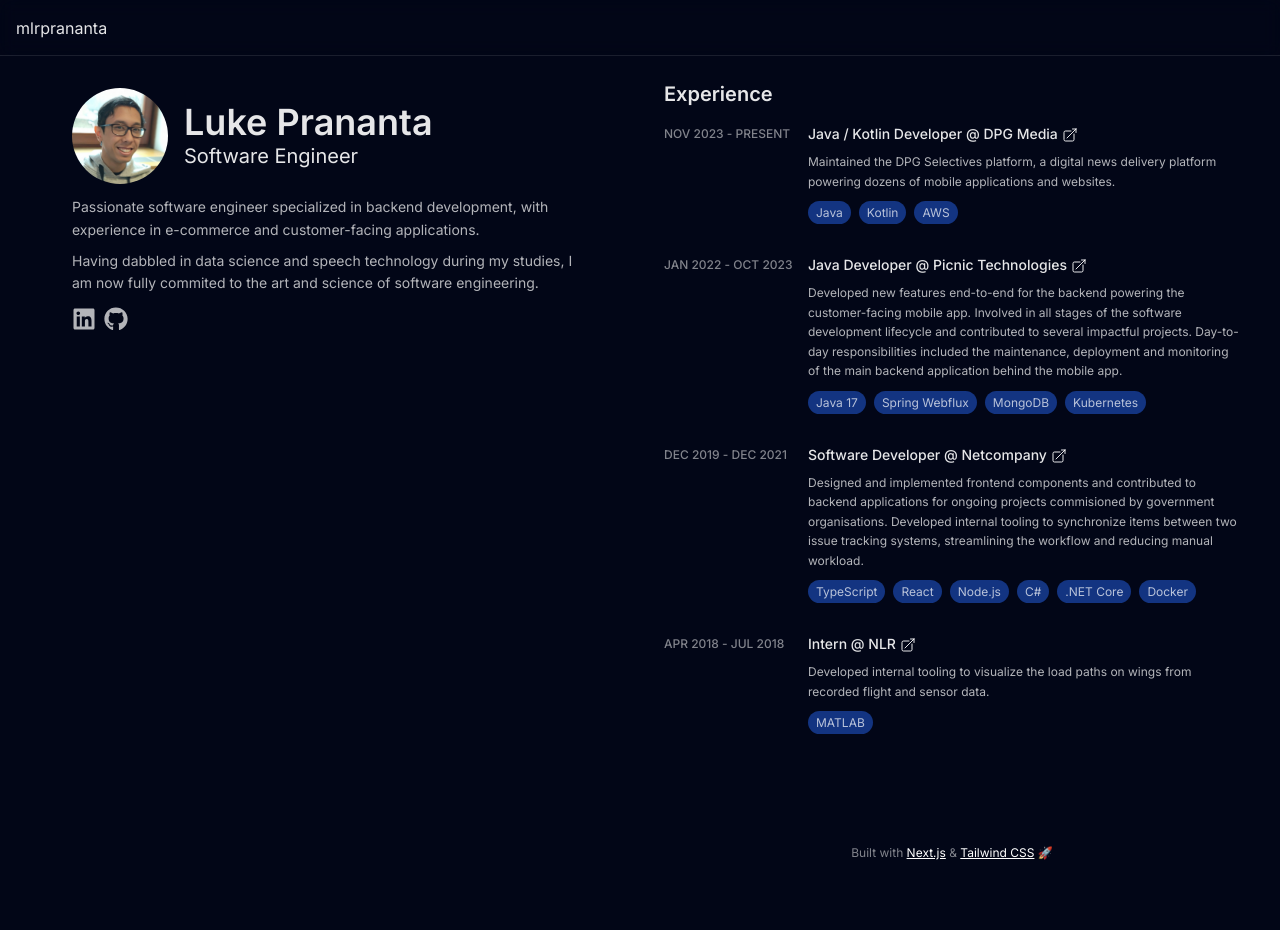
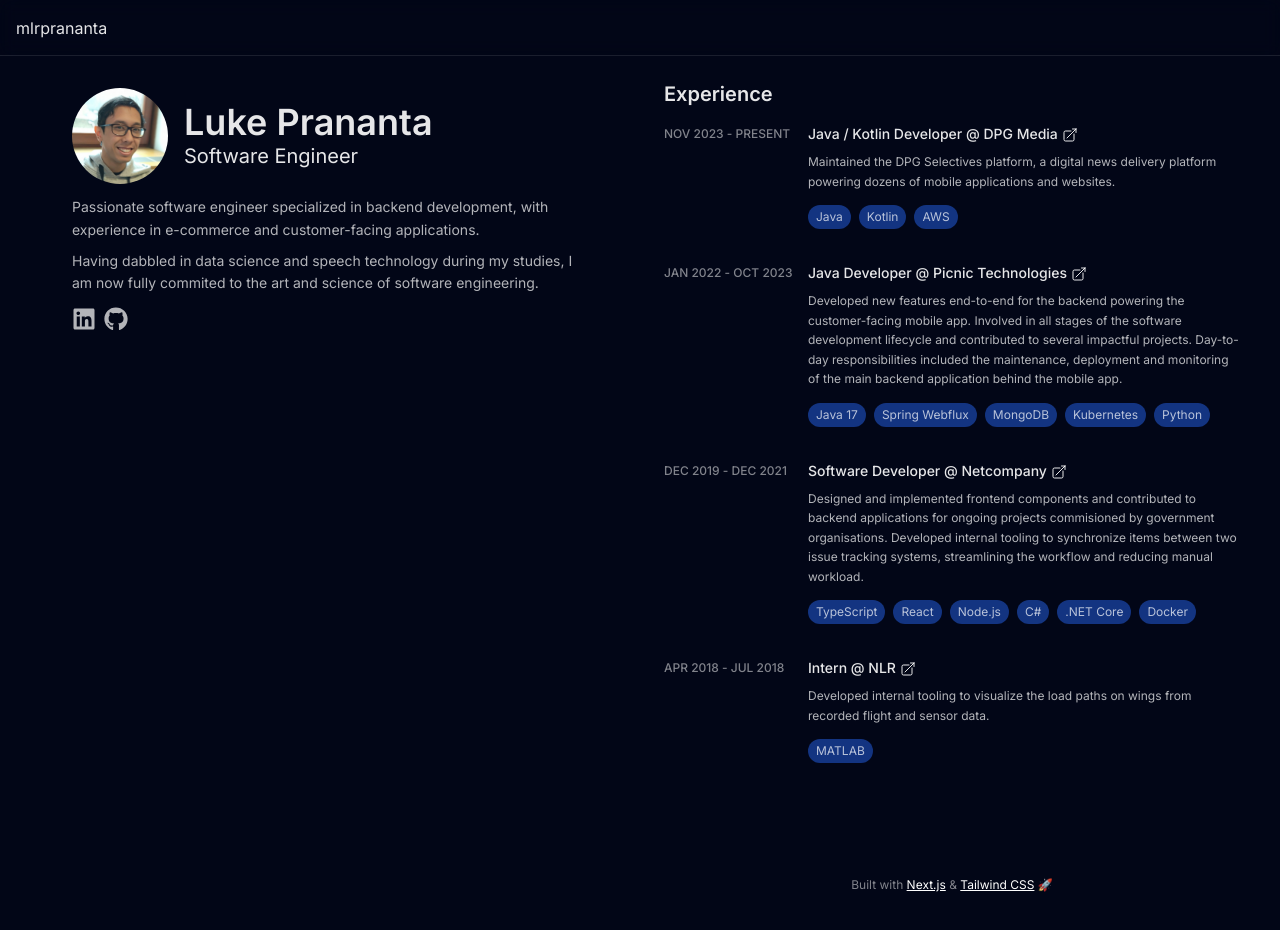
Before and after one commit to mlrprananta/mlrprananta.github.io, a Next.js app: page / in a window 1280 px wide. Shown: the top 930 px of the page. Before the commit the page ends 901 px from the top, so only its background shows below. Built offline with nearby package versions, Linux system fonts and the light colour scheme.

Commit message:
Fix pill spacing

```diff
--- a/components/Experience.tsx
+++ b/components/Experience.tsx
@@ -23,7 +23,7 @@
           startDate="Jan 2022"
           endDate="Oct 2023"
           url="https://picnic.app/nl/"
-          skills={["Java 17", "Spring Webflux", "MongoDB", "Kubernetes"]}
+          skills={["Java 17", "Spring Webflux", "MongoDB", "Kubernetes", "Python"]}
         >
           Developed new features end-to-end for the backend powering the
           customer-facing mobile app. Involved in all stages of the software
--- a/components/Pill.tsx
+++ b/components/Pill.tsx
@@ -1,6 +1,6 @@
 export default function Pill({ name }: { name: string }) {
   return (
-    <span className="rounded-full p-1 px-2 bg-blue-600/50 text-white/70 text-xs mr-2">
+    <span className="inline-block rounded-full p-1 px-2 bg-blue-600/50 text-white/70 text-xs mr-2">
       {name}
     </span>
   );
--- a/components/Position.tsx
+++ b/components/Position.tsx
@@ -13,7 +13,7 @@
 
 export default function Position(props: Props) {
   return (
-    <a href={props.url} className="group py-4 sm:grid sm:grid-cols-4">
+    <a href={props.url} className="group py-4 grid grid-cols-1 sm:grid-cols-4">
       <div className="col-span-1">
         <p className="text-xs/5 font-medium uppercase text-white/50 mr-2">
           <span className="inline-block">{props.startDate}</span> -{" "}
@@ -48,7 +48,7 @@
         <div className="text-xs leading-relaxed text-white/70 my-2">
           {props.children}
         </div>
-        <div>
+        <div className="leading-loose">
           {props.skills.map((skill) => (
             <Pill key={skill} name={skill}></Pill>
           ))}
```
